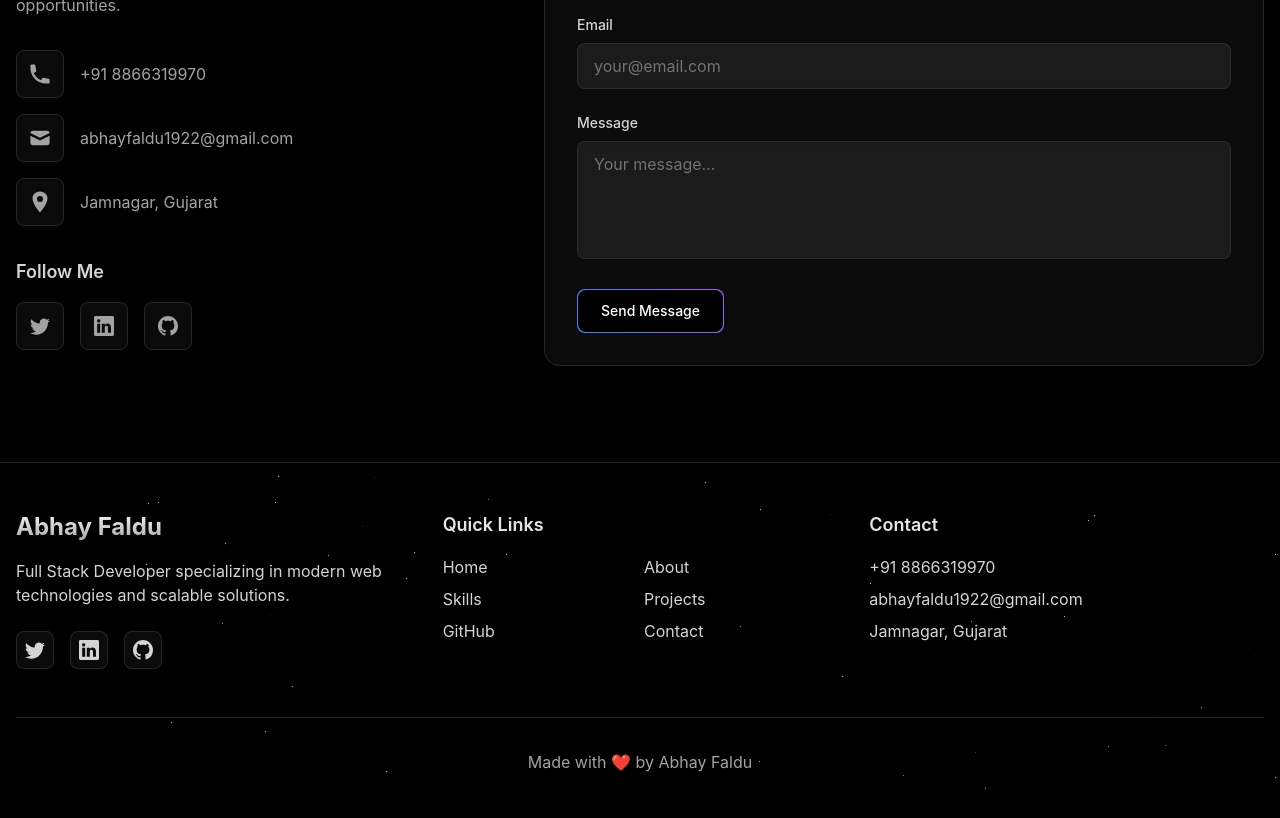
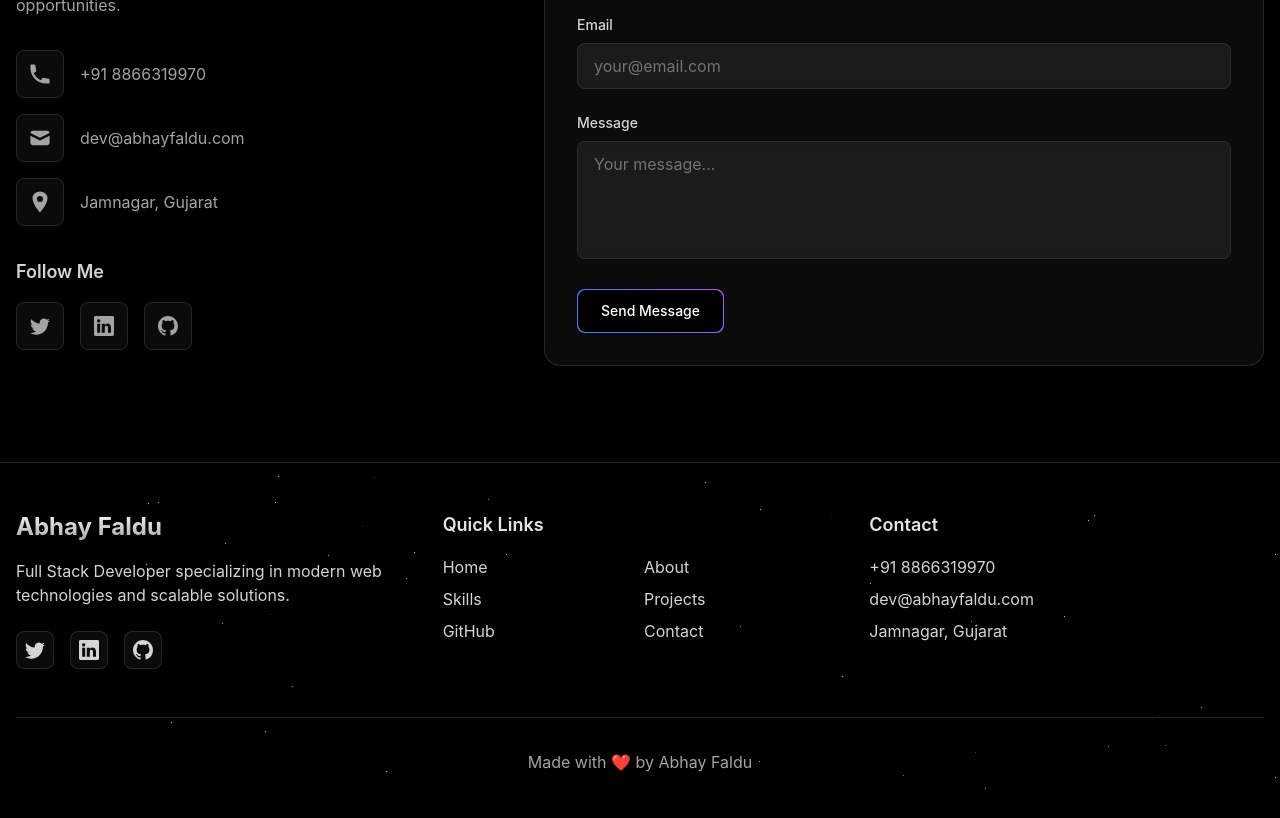
Before and after one commit to abhayfaldu/abhayfaldu.github.io, a React (Create React App) app in the folder frontend/: page / in a window 1280 px wide. Shown: the part 7560-8378 px from the top of the page. Built offline with nearby package versions, Linux system fonts and the light colour scheme; a web font is replaced by a local one.

Commit message:
updating email

```diff
--- a/frontend/src/components/Footer.jsx
+++ b/frontend/src/components/Footer.jsx
@@ -127,10 +127,10 @@ const Footer = () => {
 								</p>
 								<p>
 									<a
-										href="mailto:abhayfaldu1922@gmail.com"
+										href="mailto:dev@abhayfaldu.com"
 										className="hover:text-white transition-colors"
 									>
-										abhayfaldu1922@gmail.com
+										dev@abhayfaldu.com
 									</a>
 								</p>
 								<p>
--- a/frontend/src/components/GetInTouch.jsx
+++ b/frontend/src/components/GetInTouch.jsx
@@ -82,13 +82,13 @@ const GetInTouch = () => {
 									<span>+91 8866319970</span>
 								</a>
 								<a
-									href="mailto:abhayfaldu1922@gmail.com"
+									href="mailto:dev@abhayfaldu.com"
 									className="flex items-center gap-4 text-neutral-400 hover:text-white transition-colors"
 								>
 									<div className="h-12 w-12 rounded-lg bg-neutral-900/50 backdrop-blur-sm flex items-center justify-center border border-neutral-700/50">
 										<HiMail className="h-6 w-6" />
 									</div>
-									<span>abhayfaldu1922@gmail.com</span>
+									<span>dev@abhayfaldu.com</span>
 								</a>
 								<div className="flex items-center gap-4 text-neutral-400">
 									<div className="h-12 w-12 rounded-lg bg-neutral-900/50 backdrop-blur-sm flex items-center justify-center border border-neutral-700/50">
```
